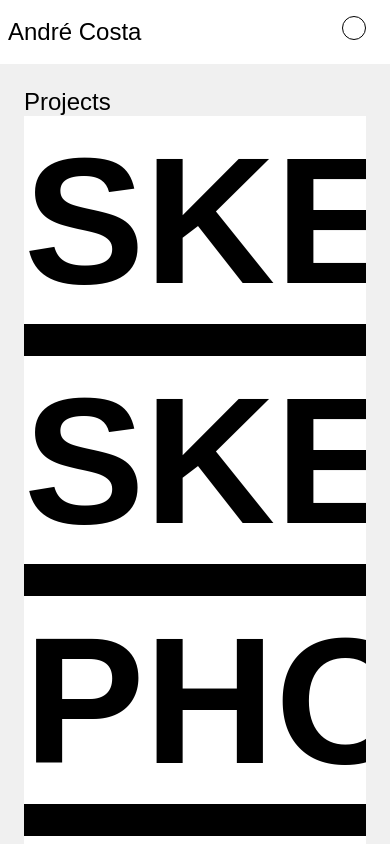
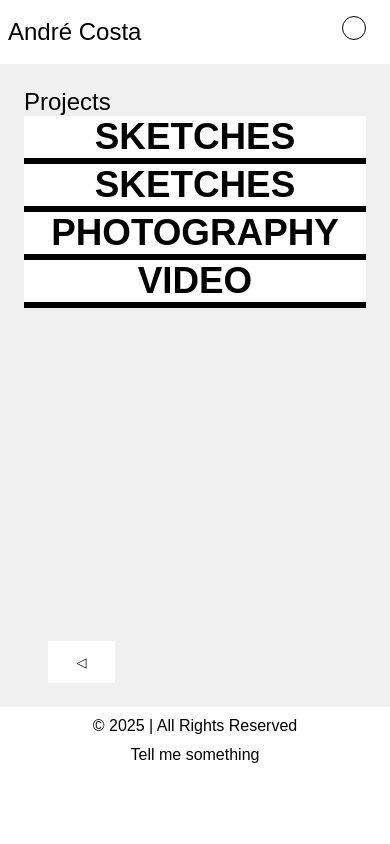
Before and after one commit to Andre-D-Costa/portfolio, a React (Vite) app: page /projects in a window 390 px wide. Shown: the top 844 px of the page. Built offline with nearby package versions, Linux system fonts and the light colour scheme; a web font is replaced by a local one.

Commit message:
minor UI fixes for mobile.

```diff
--- a/src/pages/about/index.jsx
+++ b/src/pages/about/index.jsx
@@ -18,7 +18,7 @@ export default function AboutMe() {
           navigate("/");
         }}
       >
-        ⇦
+        ◁
       </button>
     </div>
   );
--- a/src/pages/projects/index.jsx
+++ b/src/pages/projects/index.jsx
@@ -16,7 +16,7 @@ export default function Projects() {
           navigate("/");
         }}
       >
-        ⇦
+        ◁
       </button>
     </div>
   );
--- a/src/pages/projects/projects.css
+++ b/src/pages/projects/projects.css
@@ -43,11 +43,6 @@
   transform: translateY(-15rem);
 }
 
-/* .projects--proj1 {
-  line-height: 3.5rem;
-  height: 2rem;
-} */
-
 .text2 {
   background-color: black;
   color: white;
@@ -71,4 +66,25 @@
   .mainContainer__about--text {
     width: auto;
   }
+
+  .projects__container {
+    display: flex;
+    height: 3rem;
+    flex-direction: column;
+    font-size: 2.3em;
+    font-weight: 700;
+    text-align: center;
+    text-transform: uppercase;
+    background-color: white;
+    overflow: hidden;
+  }
+
+  .mainContainer__projects--proj1 {
+    color: black;
+    transition: transform 0.5s ease-in-out;
+  }
+
+  .mainContainer__projects--proj1.active {
+    transform: translateY(-3rem);
+  }
 }
--- a/src/pages/technologies/index.jsx
+++ b/src/pages/technologies/index.jsx
@@ -31,7 +31,7 @@ export default function Technologies() {
           navigate("/");
         }}
       >
-        ⇦
+        ◁
       </button>
     </div>
   );
```
